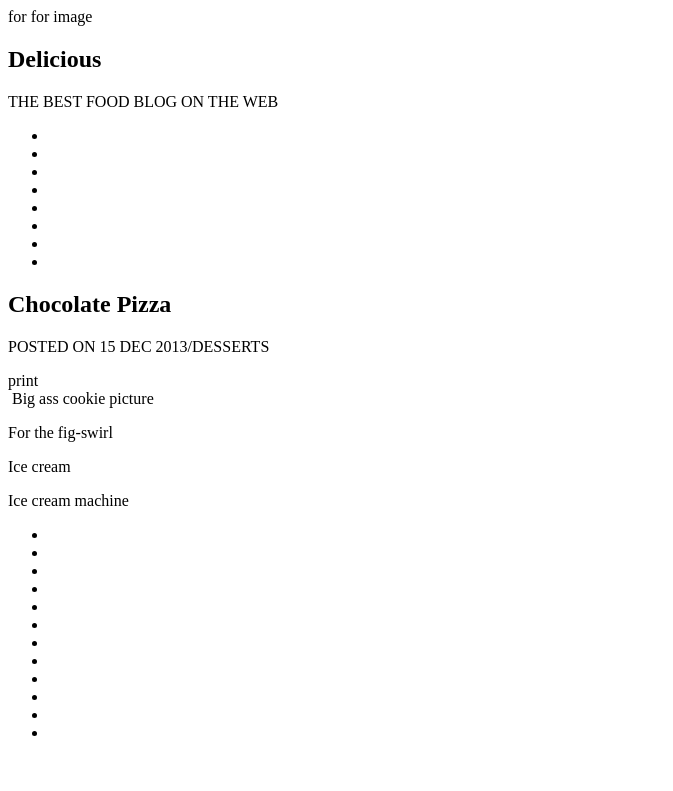
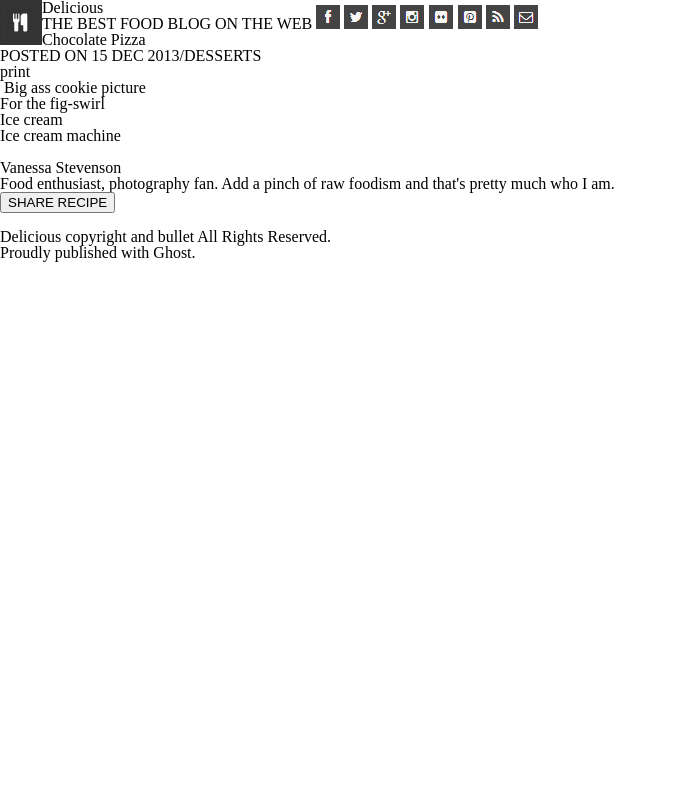
Before and after one commit to ben-hill33/chocolate-pizza, a plain HTML site: page index.html in a window 1280 px wide. Shown: the top 791 px of the page, without its empty margins (0-673 px from the left). Drawn offline with Linux system fonts and the light colour scheme.

Commit message:
began styling header, added reset, left off on <p> element

```diff
--- /dev/null
+++ b/css/reset.css
@@ -0,0 +1,48 @@
+/* http://meyerweb.com/eric/tools/css/reset/
+   v2.0 | 20110126
+   License: none (public domain)
+*/
+
+html, body, div, span, applet, object, iframe,
+h1, h2, h3, h4, h5, h6, p, blockquote, pre,
+a, abbr, acronym, address, big, cite, code,
+del, dfn, em, img, ins, kbd, q, s, samp,
+small, strike, strong, sub, sup, tt, var,
+b, u, i, center,
+dl, dt, dd, ol, ul, li,
+fieldset, form, label, legend,
+table, caption, tbody, tfoot, thead, tr, th, td,
+article, aside, canvas, details, embed,
+figure, figcaption, footer, header, hgroup,
+menu, nav, output, ruby, section, summary,
+time, mark, audio, video {
+	margin: 0;
+	padding: 0;
+	border: 0;
+	font-size: 100%;
+	font: inherit;
+	vertical-align: baseline;
+}
+/* HTML5 display-role reset for older browsers */
+article, aside, details, figcaption, figure,
+footer, header, hgroup, menu, nav, section {
+	display: block;
+}
+body {
+	line-height: 1;
+}
+ol, ul {
+	list-style: none;
+}
+blockquote, q {
+	quotes: none;
+}
+blockquote:before, blockquote:after,
+q:before, q:after {
+	content: '';
+	content: none;
+}
+table {
+	border-collapse: collapse;
+	border-spacing: 0;
+}
--- a/css/style.css
+++ b/css/style.css
@@ -0,0 +1,13 @@
+#logo {
+  float: left;
+}
+
+#headertext {
+  height: 45;
+  display: inline-block
+
+}
+
+h2 {
+  border: 0px;
+}
--- a/index.html
+++ b/index.html
@@ -3,25 +3,26 @@
 <head>
   <meta charset="UTF-8">
   <title>Chocolate Pizza</title>
+  <link rel="stylesheet" href="css/reset.css">
   <link rel="stylesheet" href="css/style.css">
 </head>
 
 <body>
   <header>
     <nav>
-      <a>for for image</a>
-      <h2>Delicious</h2>
+      <img id="logo" src="img/topleftforkknife.png" alt="food icon">
+      <section id="headertext">
+        <h2>Delicious</h2>
       <p>THE BEST FOOD BLOG ON THE WEB</p>
-      <ul>
-        <li></li>
-        <li></li>
-        <li></li>
-        <li></li>
-        <li></li>
-        <li></li>
-        <li></li>
-        <li></li>
-      </ul>
+      </section>
+      <img src="img/fb-icon.png" alt="facebook logo">
+      <img src="img/twit-icon.png" alt="twitter icon">
+      <img src="img/gp-icon.png" alt="google plus icon">
+      <img src="img/insta-icon.png" alt="instagram icon">
+      <img src="img/flic-icon.png" alt="flicker icon">
+      <img src="img/pinterest-icon.png" alt="pinterest icon">
+      <img src="img/upperrightsignal-icon.png" alt="rss icon">
+      <img src="img/mail-icon.png" alt="envelope icon">
     </nav>
   </header>
 
```
